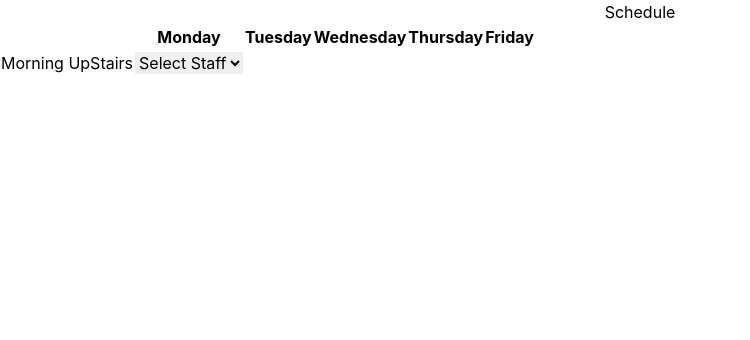
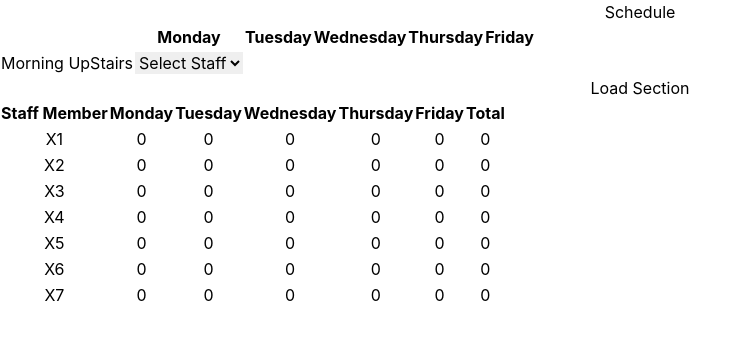
Before and after one commit to imfenil16/scheduling-app, a React (Create React App) app: page / in a window 1280 px wide. Shown: the top 340 px of the page, without its empty margins (0-750 px from the left). Built offline with nearby package versions, Linux system fonts and the light colour scheme.

Commit message:
Add Load Section

```diff
--- a/src/App.js
+++ b/src/App.js
@@ -3,6 +3,7 @@ import './App.css';
 
 function App() {
   const [schedule, setSchedule] = useState({});
+  const staffMembers = ['X1', 'X2', 'X3', 'X4', 'X5', 'X6', 'X7'];
 
   const handleStaffSelect = (day, timeSlot, staff) => {
     setSchedule((prevSchedule) => ({
@@ -12,6 +13,13 @@ function App() {
         [timeSlot]: staff,
       },
     }));
+  };
+
+  const countStaffLoad = (staff, day) => {
+    const daySchedule = schedule[day] || {};
+    return Object.values(daySchedule).filter(
+      (staffMember) => staffMember === staff
+    ).length;
   };
 
   return (
@@ -43,11 +51,48 @@ function App() {
                 }
               >
                 <option value=''>Select Staff</option>
-                <option value='X1'>X1</option>
-                <option value='X2'>X2</option>
+                {staffMembers.map((staff) => (
+                  <option key={staff} value={staff}>
+                    {staff}
+                  </option>
+                ))}
               </select>
             </td>
           </tr>
+        </tbody>
+      </table>
+
+      <h2>Load Section</h2>
+      <table>
+        <thead>
+          <tr>
+            <th>Staff Member</th>
+            <th>Monday</th>
+            <th>Tuesday</th>
+            <th>Wednesday</th>
+            <th>Thursday</th>
+            <th>Friday</th>
+            <th>Total</th>
+          </tr>
+        </thead>
+        <tbody>
+          {staffMembers.map((staff) => (
+            <tr key={staff}>
+              <td>{staff}</td>
+              <td>{countStaffLoad(staff, 'Monday')}</td>
+              <td>{countStaffLoad(staff, 'Tuesday')}</td>
+              <td>{countStaffLoad(staff, 'Wednesday')}</td>
+              <td>{countStaffLoad(staff, 'Thursday')}</td>
+              <td>{countStaffLoad(staff, 'Friday')}</td>
+              <td>
+                {countStaffLoad(staff, 'Monday') +
+                  countStaffLoad(staff, 'Tuesday') +
+                  countStaffLoad(staff, 'Wednesday') +
+                  countStaffLoad(staff, 'Thursday') +
+                  countStaffLoad(staff, 'Friday')}
+              </td>
+            </tr>
+          ))}
         </tbody>
       </table>
     </div>
```
